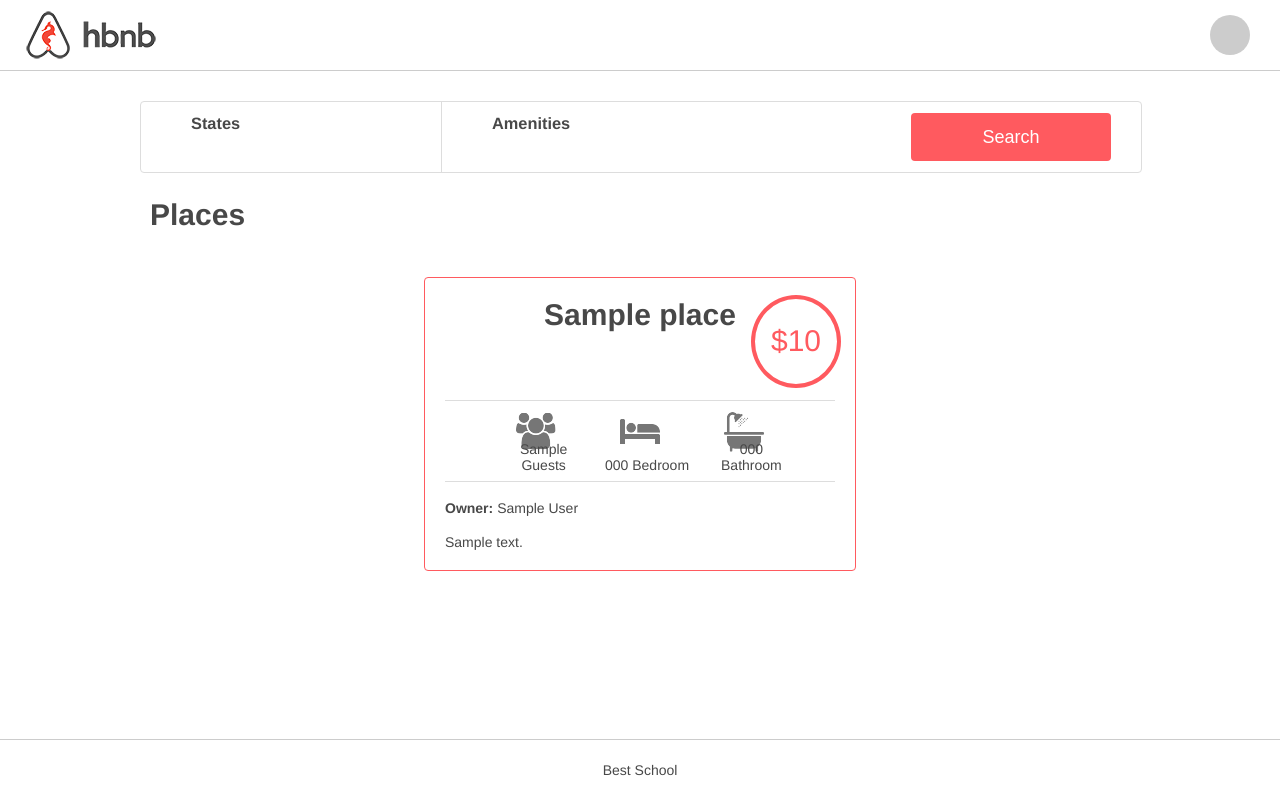
After one commit to HBIbidunni/AirBnB_clone_v4, a Flask app: template web_dynamic/templates/2-hbnb.html in a window 1280 px wide. The commit adds this page. Run offline with Flask 3, Linux system fonts and the light colour scheme; the template is opened without the code that fills it: most values are stand-ins (such as "Sample title", 1, 10 or a date in 2020); some libraries are stand-ins or nearby versions.

Commit message:
Implement visual API status

```diff
--- a/api/v1/app.py
+++ b/api/v1/app.py
@@ -11,11 +11,11 @@ from api.v1.views import app_views
 
 app = Flask(__name__)
 '''The Flask web application instance.'''
-app_host = os.getenv('HBNB_API_HOST', '0.0.0.0')
-app_port = int(os.getenv('HBNB_API_PORT', '5000'))
+# app_host = os.getenv('HBNB_API_HOST', '0.0.0.0')
+# app_port = int(os.getenv('HBNB_API_PORT', '5000'))
 app.url_map.strict_slashes = False
 app.register_blueprint(app_views)
-CORS(app, resources={'/*': {'origins': app_host}})
+cors = CORS(app, resources={r"/api/v1/*": {"origins": "*"}})
 
 
 @app.teardown_appcontext
--- /dev/null
+++ b/web_dynamic/static/scripts/2-hbnb.js
@@ -0,0 +1,30 @@
+// This script should be executed only when the DOM is loaded
+$(function () {
+  const amenityDict = {};
+  $('input[type=checkbox]').click(function () {
+    if ($(this).is(':checked')) {
+      amenityDict[$(this).attr('data-id')] = $(this).attr('data-name');
+    } else {
+      delete amenityDict[$(this).attr('data-id')];
+    }
+    $('.amenities h4').text(Object.values(amenityDict).join(', '));
+  });
+}
+);
+
+// Request the url http://0.0.0.0:5001/api/v1/status/:
+// If the status is “OK”, add the class available to the DIV#api_status
+// Otherwise, remove the class available to the DIV#api_status
+$( window ).on( "load", function() {
+  $.get('http://0.0.0.0:5001/api/v1/status/', function (data, textStatus) {
+    if (textStatus !== 'success') {
+      if (data.status === 'OK') {
+        $('#api_status').addClass('available');
+      } else {
+        $('#api_status').removeClass('available');
+      }
+    }
+  }
+  );
+}
+);
--- a/web_dynamic/static/styles/3-header.css
+++ b/web_dynamic/static/styles/3-header.css
@@ -4,3 +4,17 @@ header {
     width: 100%;
     border-bottom: 1px solid #CCCCCC;
 }
+
+#api_status {
+    position: absolute;
+    right: 30px;
+    top: 15px;
+    width: 40px;
+    height: 40px;
+    border-radius: 50%;
+    background-color: #CCCCCC;
+}
+
+.available {
+    background-color: #FF545F;
+}
--- /dev/null
+++ b/web_dynamic/templates/2-hbnb.html
@@ -0,0 +1,72 @@
+<!DOCTYPE html>
+<html lang="en">
+  <head>
+    <meta charset="UTF-8">
+    <link rel="icon" type="image/png" href="../static/images/icon.png?{{ cache_id }}">
+
+    <link rel="stylesheet" href="../static/styles/4-common.css?{{ cache_id }}">
+    <link rel="stylesheet" href="../static/styles/3-header.css?{{ cache_id }}">
+    <link rel="stylesheet" href="../static/styles/3-footer.css?{{ cache_id }}">
+    <link rel="stylesheet" href="../static/styles/6-filters.css?{{ cache_id }}">
+    <link rel="stylesheet" href="../static/styles/8-places.css?{{ cache_id }}">
+
+    <script src="https://code.jquery.com/jquery-3.2.1.min.js"></script>
+    <script src="../static/scripts/2-hbnb.js?{{ cache_id }}"></script>
+    <title>AirBnB Clone</title>
+  </head>
+  <body>
+    <header>
+      <div id="api_status"></div>
+    </header>
+    <div class="container">
+      <section class="filters">
+        <div class="locations">
+          <h3>States</h3>
+          <h4>&nbsp;</h4>
+          <ul class="popover">
+          {% for state in states|sort(attribute='name') %}
+            <li><h2>{{ state.name }}:</h2>
+            {% for city in state.cities|sort(attribute='name') %}
+              <ul>
+                <li>{{ city.name }}</li>
+              </ul>
+            {% endfor %}
+            </li>
+          {% endfor %}
+          </ul>
+        </div>
+        <div class="amenities">
+          <h3>Amenities</h3>
+          <h4>&nbsp;</h4>
+          <ul class="popover">
+          {% for amenity in amenities|sort(attribute='name') %}
+            <li><input type="checkbox"
+                       data-id="{{ amenity.id }}"
+                       data-name="{{ amenity.name }}">{{ amenity.name }}</li>
+          {% endfor %}
+          </ul>
+        </div>
+        <button>Search</button>
+      </section>
+      <section class="places">
+        <h1>Places</h1>
+        <article>
+        {% for place in places|sort(attribute='name') %}
+          <h2>{{ place.name }}</h2>
+          <div class="price_by_night">${{ place.price_by_night }}</div>
+          <div class="information">
+            <div class="max_guest"><span>{{ place.max_guest }} Guests</span></div>
+            <div class="number_rooms"><span>{{ place.number_rooms }} Bedroom</span></div>
+            <div class="number_bathrooms"><span>{{ place.number_bathrooms }} Bathroom</span></div>
+          </div>
+          <div class="user"><strong>Owner: </strong>{{ place.user.first_name }} {{ place.user.last_name }}</div>
+          <div class="description">{{ place.description|safe }}</div>
+        {% endfor %}
+        </article>
+      </section>
+    </div>
+    <footer>
+      <p>Best School</p>
+    </footer>
+  </body>
+</html>
```
Also changed, not shown: web_dynamic/2-hbnb.py (added, +31 -0 lines).
